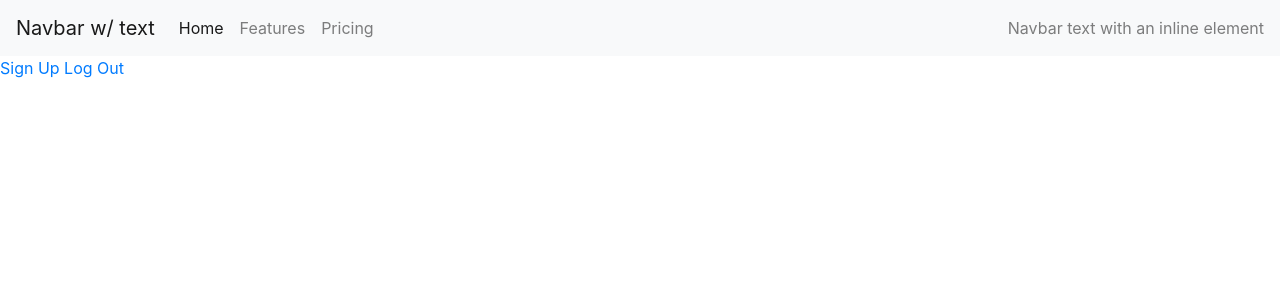
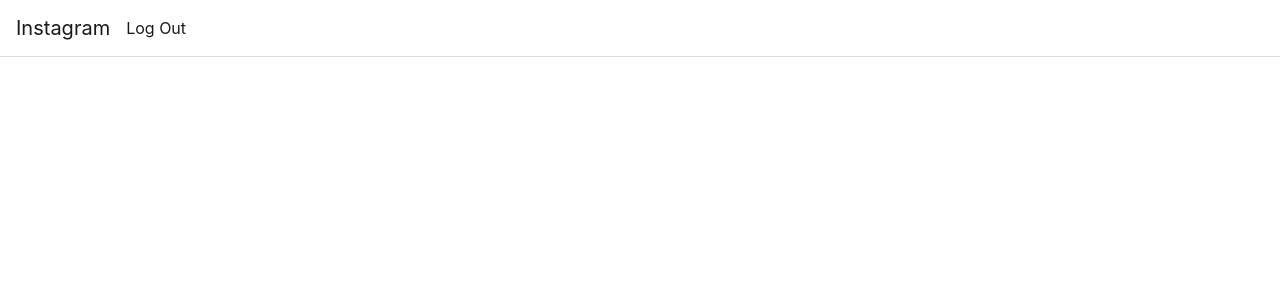
Before and after one commit to victorlomi/Instagram-Clone, a Django app: page / in a window 1280 px wide. Shown: the top 300 px of the page. Run offline with Django 3.2, Linux system fonts and the light colour scheme; the visitor is signed in with stand-in values (Sample User, id 1); some libraries are stand-ins or nearby versions.

Commit message:
move login, logout, and sign up to the navbar

```diff
--- /dev/null
+++ b/viewer/static/viewer/style.css
@@ -0,0 +1,4 @@
+#instagram-nav {
+    background-color: #FFF;
+    border-bottom: 1px solid #dfdfdf;
+}
--- a/viewer/templates/base.html
+++ b/viewer/templates/base.html
@@ -6,6 +6,8 @@
     <title>Instagram</title>
     {% block styles %}
         {% bootstrap_css %}
+        {% load static %}
+        <link rel="stylesheet" href="{% static 'viewer/style.css' %}" media="all">
     {% endblock %}
 </head>
 <body>
--- a/viewer/templates/index.html
+++ b/viewer/templates/index.html
@@ -1,10 +1,5 @@
 {% extends 'base.html' %}
 
 {% block content %}
-    <a href="{% url 'signup' %}">Sign Up</a>
-    {% if user.is_authenticated %}
-        <a href="{% url 'logout' %}">Log Out</a>
-    {% else %}
-        <a href="{% url 'login' %}">Log In</a>
-    {% endif %}
+
 {% endblock %}
--- a/viewer/templates/navbar.html
+++ b/viewer/templates/navbar.html
@@ -1,22 +1,20 @@
-<nav class="navbar navbar-expand-lg navbar-light bg-light">
-    <a class="navbar-brand" href="#">Navbar w/ text</a>
+<nav id="instagram-nav" class="navbar navbar-expand-lg navbar-light">
+    <a class="navbar-brand" href="{% url 'homepage' %}">Instagram</a>
     <button class="navbar-toggler" type="button" data-toggle="collapse" data-target="#navbarText" aria-controls="navbarText" aria-expanded="false" aria-label="Toggle navigation">
         <span class="navbar-toggler-icon"></span>
     </button>
     <div class="collapse navbar-collapse" id="navbarText">
-        <ul class="navbar-nav mr-auto">
-            <li class="nav-item active">
-            <a class="nav-link" href="#">Home <span class="sr-only">(current)</span></a>
-            </li>
-            <li class="nav-item">
-            <a class="nav-link" href="#">Features</a>
-            </li>
-            <li class="nav-item">
-            <a class="nav-link" href="#">Pricing</a>
-            </li>
-        </ul>
         <span class="navbar-text">
-            Navbar text with an inline element
+            {% if not user.is_authenticated %}
+                <a href="{% url 'signup' %}">Sign Up</a>
+            {% endif %}
+        </span>
+        <span class="navbar-text">
+            {% if user.is_authenticated %}
+                <a href="{% url 'logout' %}">Log Out</a>
+            {% else %}
+                <a href="{% url 'login' %}">Log In</a>
+            {% endif %}
         </span>
     </div>
   </nav>
```
